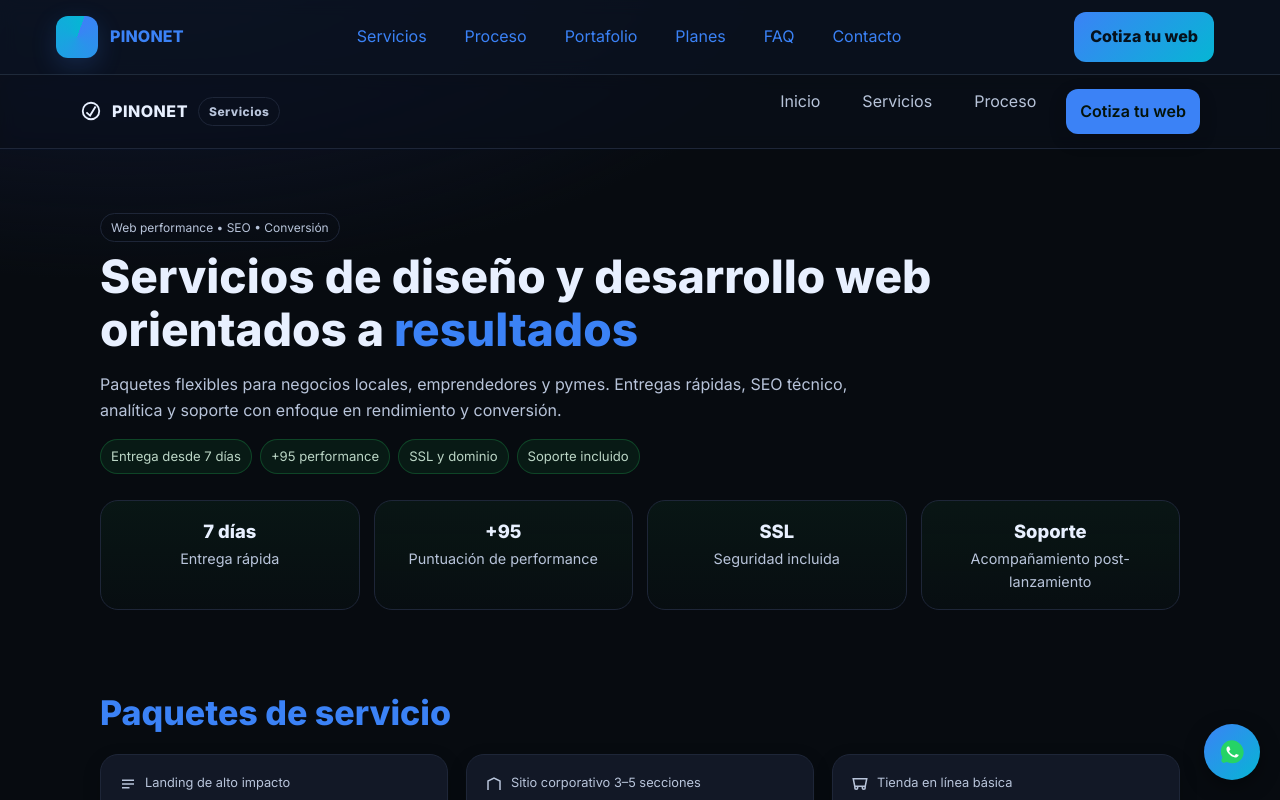
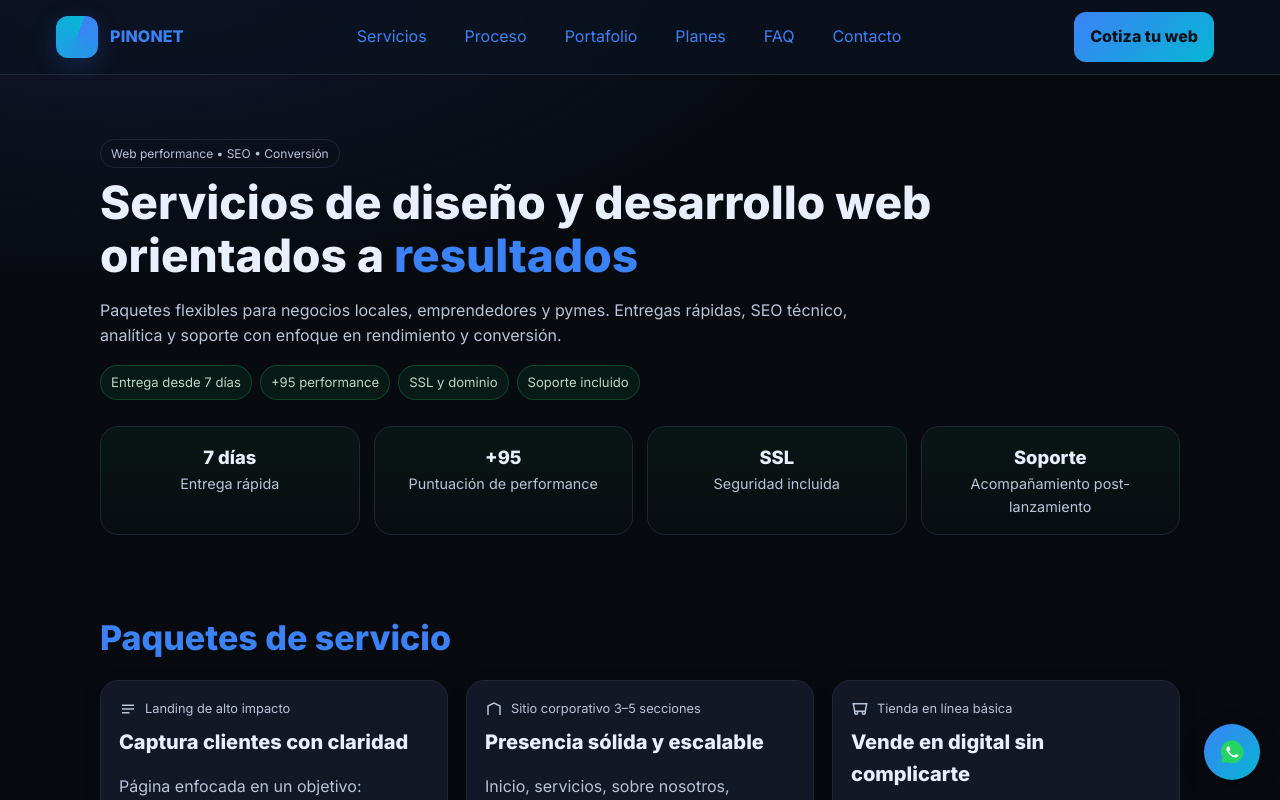
Before and after one commit to Josemaria123457/Josemaria123457.github.io, a Next.js app: page /servicios in a window 1280 px wide. Shown: the top 800 px of the page. Built offline with nearby package versions, Linux system fonts and the light colour scheme.

Commit message:
feat: page gracias

```diff
--- a/app/servicios/Servicios.module.css
+++ b/app/servicios/Servicios.module.css
@@ -1,6 +1,3 @@
-/* Globales explícitos (evita usarlos si puedes) */
-:global(*){ box-sizing:border-box; }
-:global(html, body){ height:100%; margin:0; }
 
 *{box-sizing:border-box}
 html,body{height:100%}
--- a/app/servicios/page.tsx
+++ b/app/servicios/page.tsx
@@ -42,29 +42,6 @@ export default function PageServicios() {
         {JSON.stringify(ld)}
       </Script>
 
-      {/* Header */}
-      <header className={styles.header}>
-        <div className={`${styles.container} ${styles.nav}`}>
-          <div className={styles.brand}>
-            <svg width="22" height="22" viewBox="0 0 24 24" fill="none" aria-hidden="true" className={styles.brandIcon}>
-              <path d="M3 12a9 9 0 1 1 18 0 9 9 0 0 1-18 0Z" stroke="currentColor" strokeWidth="2" />
-              <path d="M7 13.5 11 17l6-10" stroke="currentColor" strokeWidth="2" />
-            </svg>
-            <span className={styles.brandName}>PINONET</span>
-            <span className={styles.badge}>Servicios</span>
-          </div>
-          <nav aria-label="principal">
-            <ul className={styles.menu}>
-              <li><Link className={styles.link} href="/">Inicio</Link></li>
-              <li><a className={styles.link} href="#servicios">Servicios</a></li>
-              <li><a className={styles.link} href="#proceso">Proceso</a></li>
-              <li><a className={styles.cta} href="#contacto" data-cta="header">Cotiza tu web</a></li>
-            </ul>
-          </nav>
-        </div>
-      </header>
-
-      {/* Main */}
       <main className={styles.container}>
         {/* HERO */}
         <section className={styles.hero} id="top">
```
